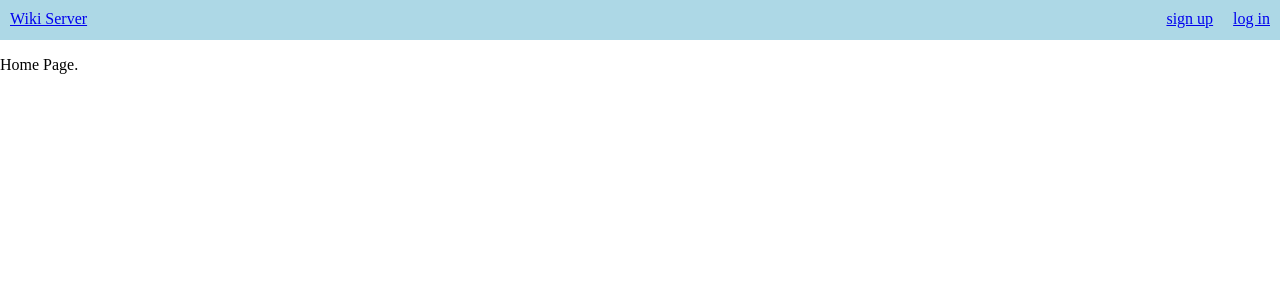
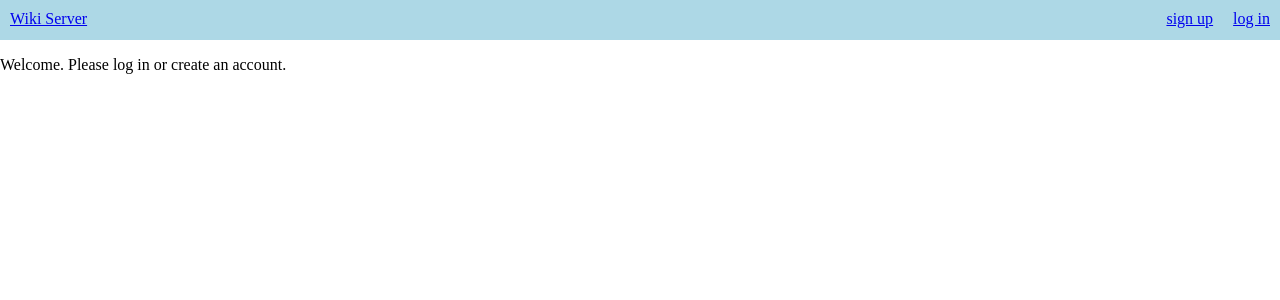
Before and after one commit to geordyp/Wiki-Server, a Django app: page /wiki/ in a window 1280 px wide. Shown: the top 300 px of the page. Run offline with Django 3.2, Linux system fonts and the light colour scheme.

Commit message:
Refactor and clean code

```diff
--- a/researchproject/wikiserver/templates/wikiserver/index.html
+++ b/researchproject/wikiserver/templates/wikiserver/index.html
@@ -2,9 +2,9 @@
 {% block 'body' %}
 
 {% if username %}
-<p>Home Page. Hi {{username}}</p>
+<p>Welcome {{username}}. <a href="">Create a post</a></p>
 {% else %}
-<p>Home Page.</p>
+<p>Welcome. Please log in or create an account.</p>
 {% endif %}
 
 {% endblock %}
--- a/researchproject/wikiserver/views.py
+++ b/researchproject/wikiserver/views.py
@@ -32,12 +32,12 @@ def UserSignUpView(request):
         if request.user.is_authenticated:
             return HttpResponseRedirect(reverse('wikiserver:index', args=()))
         else:
-            return render(request, 'wikiserver/signup.html')
+            return render(request, 'wikiserver/user-signup.html')
     elif request.method == 'POST':
         # validate form
         if 'username' not in request.POST or 'password' not in request.POST or 'verify_password' not in request.POST:
             return render(request,
-                          'wikiserver/signup.html',
+                          'wikiserver/user-signup.html',
                           {'error_message': "invalid form, did not contain username and/or password"},
                           status=400)
 
@@ -49,7 +49,7 @@ def UserSignUpView(request):
         validation = CreateUserValidation.isValidUsername(u)
         if not validation['isValid']:
             return render(request,
-                          'wikiserver/signup.html',
+                          'wikiserver/user-signup.html',
                           {'error_message': validation['message']},
                           status=400)
 
@@ -57,7 +57,7 @@ def UserSignUpView(request):
         validation = CreateUserValidation.isValidPassword(p)
         if not validation['isValid']:
             return render(request,
-                          'wikiserver/signup.html',
+                          'wikiserver/user-signup.html',
                           {
                             'error_message': validation['message'],
                             'username': u
@@ -67,7 +67,7 @@ def UserSignUpView(request):
         # validate, passwords match
         if p != vp:
             return render(request,
-                          'wikiserver/signup.html',
+                          'wikiserver/user-signup.html',
                           {
                             'error_message': 'Passwords do not match',
                             'username': u
@@ -93,12 +93,12 @@ def UserLogInView(request):
         if request.user.is_authenticated:
             return HttpResponseRedirect(reverse('wikiserver:index', args=()))
         else:
-            return render(request, 'wikiserver/login.html')
+            return render(request, 'wikiserver/user-login.html')
     elif request.method == 'POST':
         # validate form
         if 'username' not in request.POST or 'password' not in request.POST:
             return render(request,
-                          'wikiserver/login.html',
+                          'wikiserver/user-login.html',
                           {'error_message': "invalid form, did not contain username and/or password"},
                           status=400)
 
@@ -112,7 +112,7 @@ def UserLogInView(request):
             return HttpResponseRedirect(reverse('wikiserver:index', args=()))
         else:
             return render(request,
-                          'wikiserver/login.html',
+                          'wikiserver/user-login.html',
                           {'error_message': "invalid login, please try again"},
                           status=400)
 
@@ -127,4 +127,4 @@ def UserLogOut(request):
 
 def PageView(request, page_id):
     context = {'id':page_id}
-    return render(request, 'wikiserver/page.html', context)
+    return render(request, 'wikiserver/page-view.html', context)
```
Also changed, not shown: researchproject/wikiserver/templates/wikiserver/post-create.html (added), researchproject/wikiserver/templates/wikiserver/post-view.html (renamed from researchproject/wikiserver/templates/wikiserver/page.html), researchproject/wikiserver/templates/wikiserver/user-login.html (renamed from researchproject/wikiserver/templates/wikiserver/login.html), researchproject/wikiserver/templates/wikiserver/user-signup.html (renamed from researchproject/wikiserver/templates/wikiserver/signup.html).
